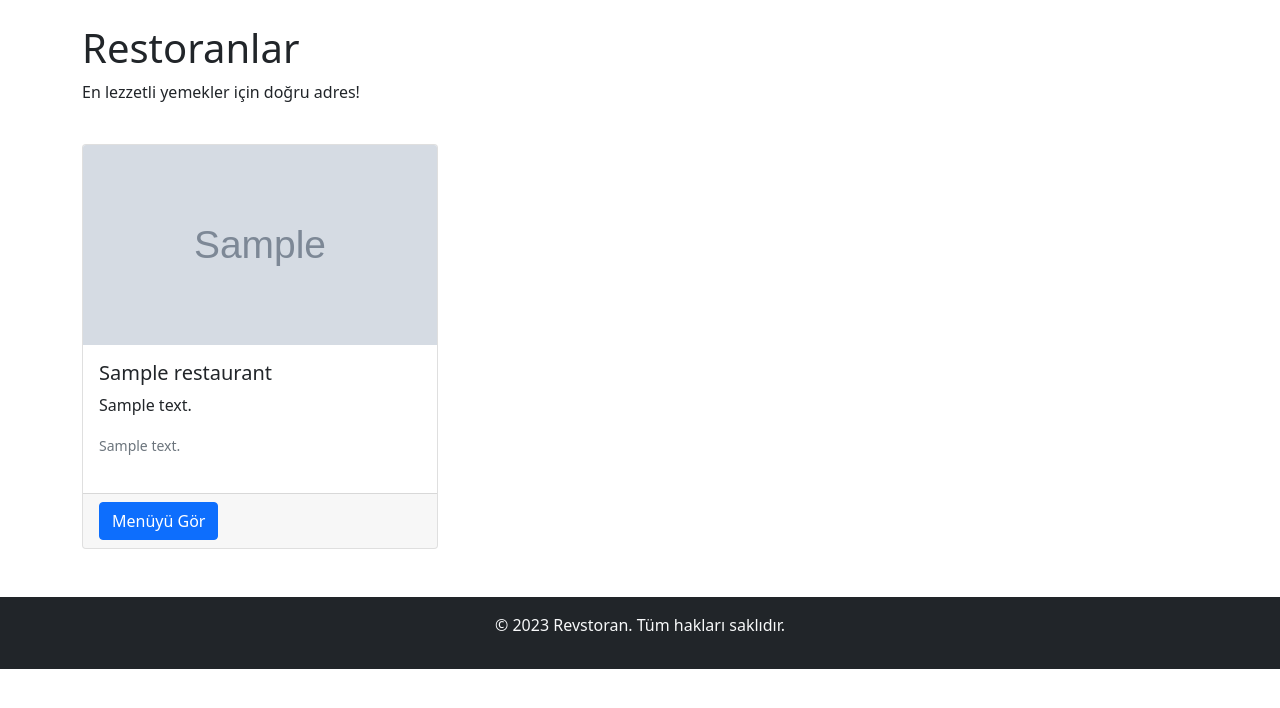
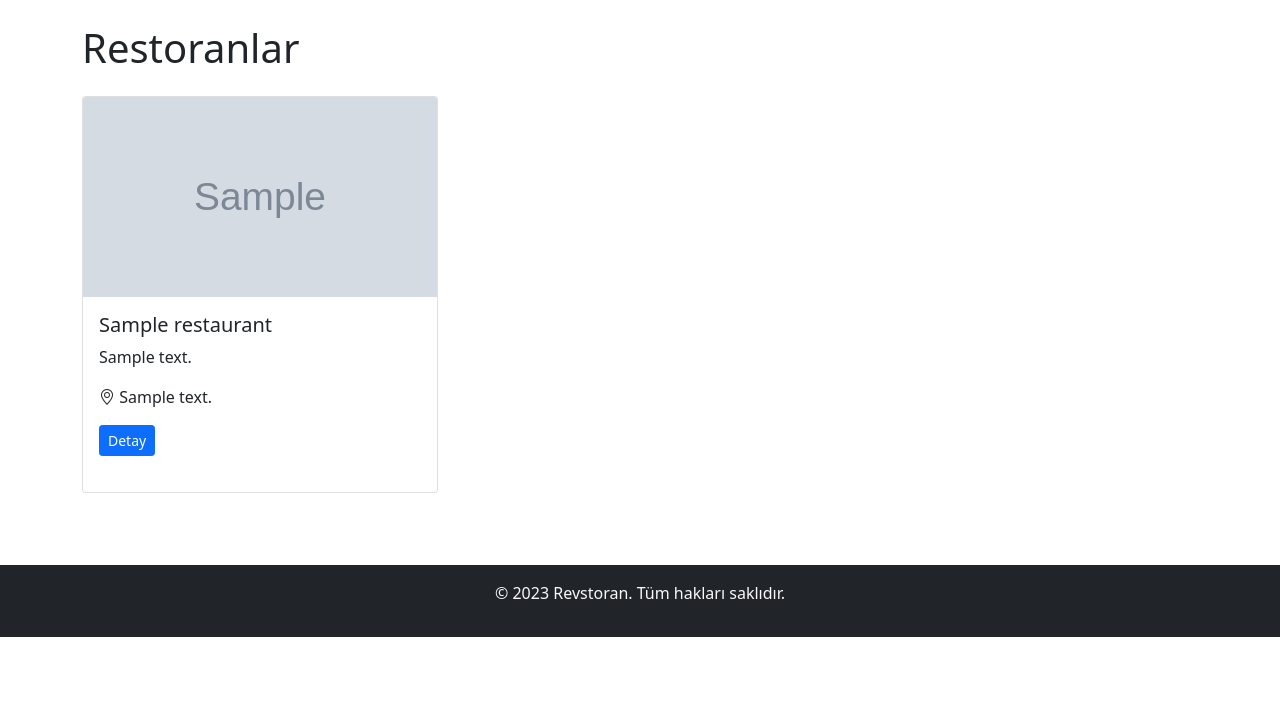
Before and after one commit to meryem74/thechef, a Flask app: page / in a window 1280 px wide. Shown: the part 56-764 px from the top of the page. Run offline with Flask 3, Linux system fonts and the light colour scheme; tables that the repository leaves empty hold one stand-in row (values such as "Sample post"); grey boxes marked "Sample" are stand-in pictures.

Commit message:
Update index.html

```diff
--- a/templates/index.html
+++ b/templates/index.html
@@ -3,16 +3,11 @@
 {% block title %}Anasayfa{% endblock %}
 
 {% block content %}
-<div class="row mb-4">
-    <div class="col-12">
-        <h1>Restoranlar</h1>
-        <p>En lezzetli yemekler için doğru adres!</p>
-    </div>
-</div>
+<h1 class="mb-4">Restoranlar</h1>
 
 <div class="row">
     {% for restaurant in restaurants %}
-    <div class="col-md-6 col-lg-4">
+    <div class="col-md-4 mb-4">
         <div class="card h-100">
             {% if restaurant.image_path %}
             <img src="{{ url_for('static', filename=restaurant.image_path) }}" class="card-img-top restaurant-image" alt="{{ restaurant.name }}">
@@ -23,17 +18,15 @@
             {% endif %}
             <div class="card-body">
                 <h5 class="card-title">{{ restaurant.name }}</h5>
-                <p class="card-text">{{ restaurant.description|truncate(100) }}</p>
-                <p class="card-text"><small class="text-muted">{{ restaurant.address }}</small></p>
-            </div>
-            <div class="card-footer">
-                <a href="{{ url_for('restaurant_detail', id=restaurant.id) }}" class="btn btn-primary">Menüyü Gör</a>
+                <p class="card-text">{{ restaurant.description[:100] ~ ('...' if restaurant.description|length > 100 else '') }}</p>
+                <p><i class="bi bi-geo-alt"></i> {{ restaurant.address }}</p>
+                <a href="{{ url_for('restaurant_detail', id=restaurant.id) }}" class="btn btn-primary btn-sm">Detay</a>
             </div>
         </div>
     </div>
     {% else %}
     <div class="col-12">
-        <div class="alert alert-info">Henüz hiç restoran eklenmemiş.</div>
+        <div class="alert alert-info">Henüz restoran eklenmemiş.</div>
     </div>
     {% endfor %}
 </div>
```
